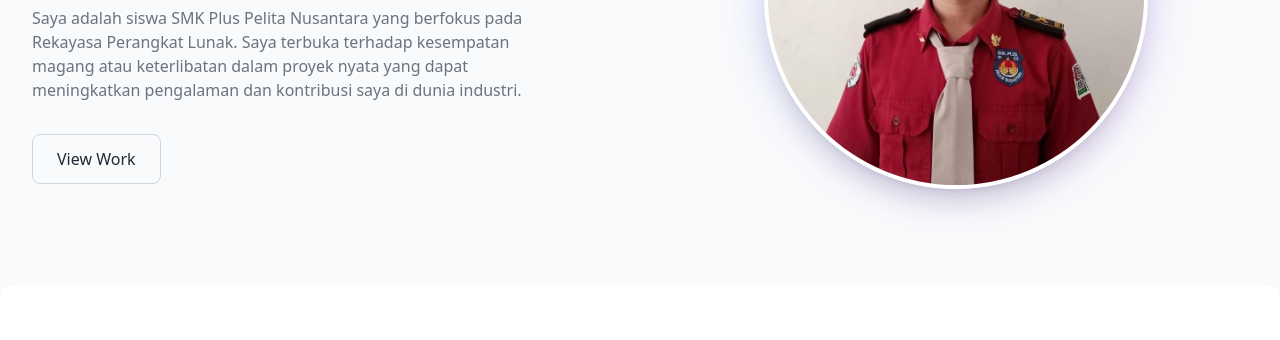
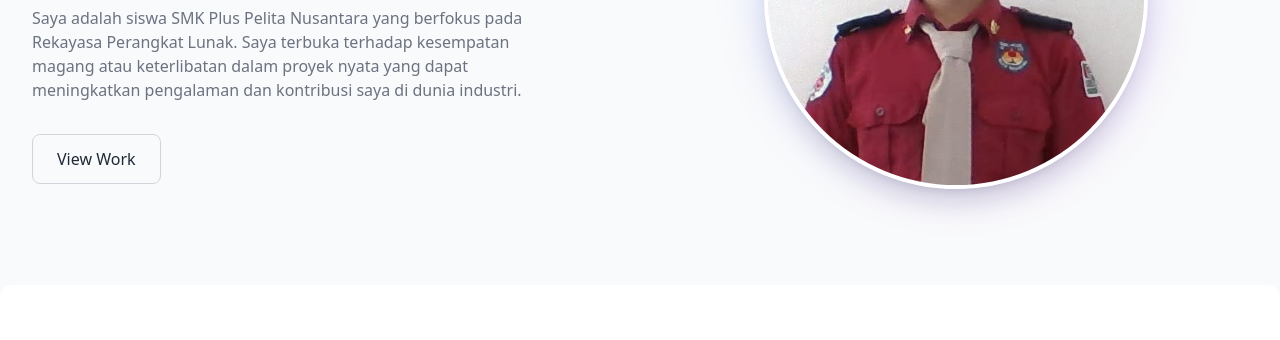
Before and after one commit to AkmalZio/Portofolio-New, a plain HTML site: page index.html in a window 1280 px wide. Shown: the part 323-663 px from the top of the page. Drawn offline with nearby package versions, Linux system fonts and the light colour scheme.

```diff
--- a/index.html
+++ b/index.html
@@ -142,7 +142,7 @@
                 <div class="relative w-64 h-64 md:w-80 md:h-80 lg:w-96 lg:h-96">
                     <div class="absolute inset-0 bg-gradient-to-br from-blue-400 to-purple-500 rounded-full blur-xl opacity-30"></div>
                     <div class="relative w-full h-full rounded-full overflow-hidden border-4 border-white shadow-xl">
-                        <img src="foto_saya.jpg" alt="Profile" class="w-full h-full object-cover">
+                        <img src="foto-saya.jpg" alt="Profile" class="w-full h-full object-cover">
                     </div>
                 </div>
             </div>
```
Also changed, not shown: foto-saya.jpg (added).
